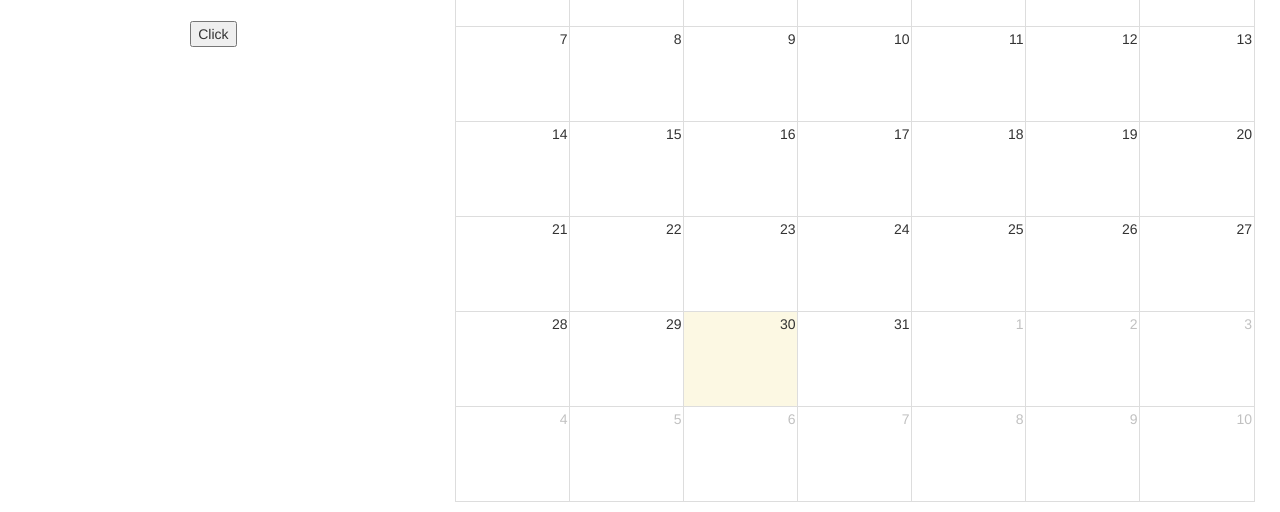
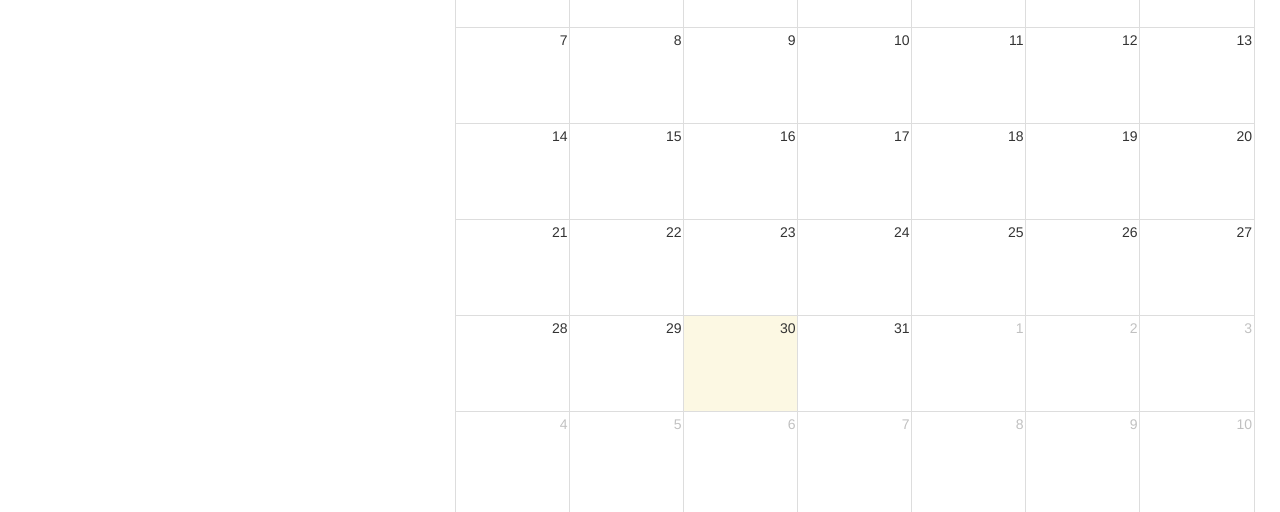
Before and after one commit to CLUG-kr/TeamPlanner, a PHP site: page /planner.php?id=5d40b78e00002 in a window 1280 px wide. Shown: the part 207-719 px from the top of the page. Run offline with PHP 8.4, Linux system fonts and the light colour scheme; some libraries are stand-ins or nearby versions.

Commit message:
Delete unnecessary button and resize calendar

```diff
--- a/planner.php
+++ b/planner.php
@@ -83,7 +83,6 @@ if (!isset($_GET['id'])) {
               </tr>
             </tbody>
           </table>
-          <button id="test-btn" type="button">Click</button>
         </div>
         <div class="col-md-8">
           <div id='calendar' style='margin:10px; width:800px; height:80vh; float:right;'></div>
@@ -165,10 +164,6 @@ if (!isset($_GET['id'])) {
           nMembers++;
         });
 
-        $("#test-btn").click(function() {
-          calendar.next();
-        });
-
         $("#share-link").val(location.href);
       });
 
@@ -176,6 +171,7 @@ if (!isset($_GET['id'])) {
         var calendarEl = document.getElementById('calendar');
 
         var calendar = new FullCalendar.Calendar(calendarEl, {
+          height: 'parent',
           plugins: [ 'interaction', 'dayGrid' ],
           defaultView: 'dayGridMonth',
           header: {
```
